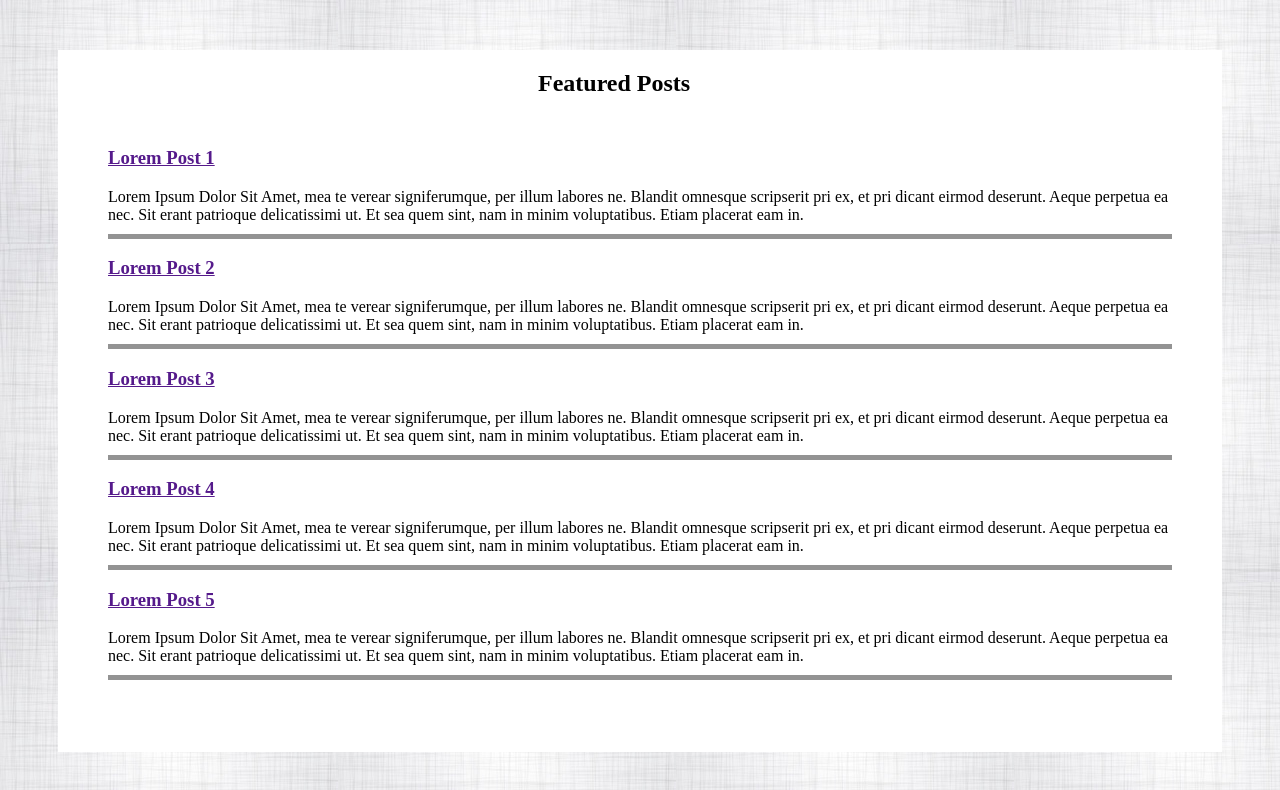
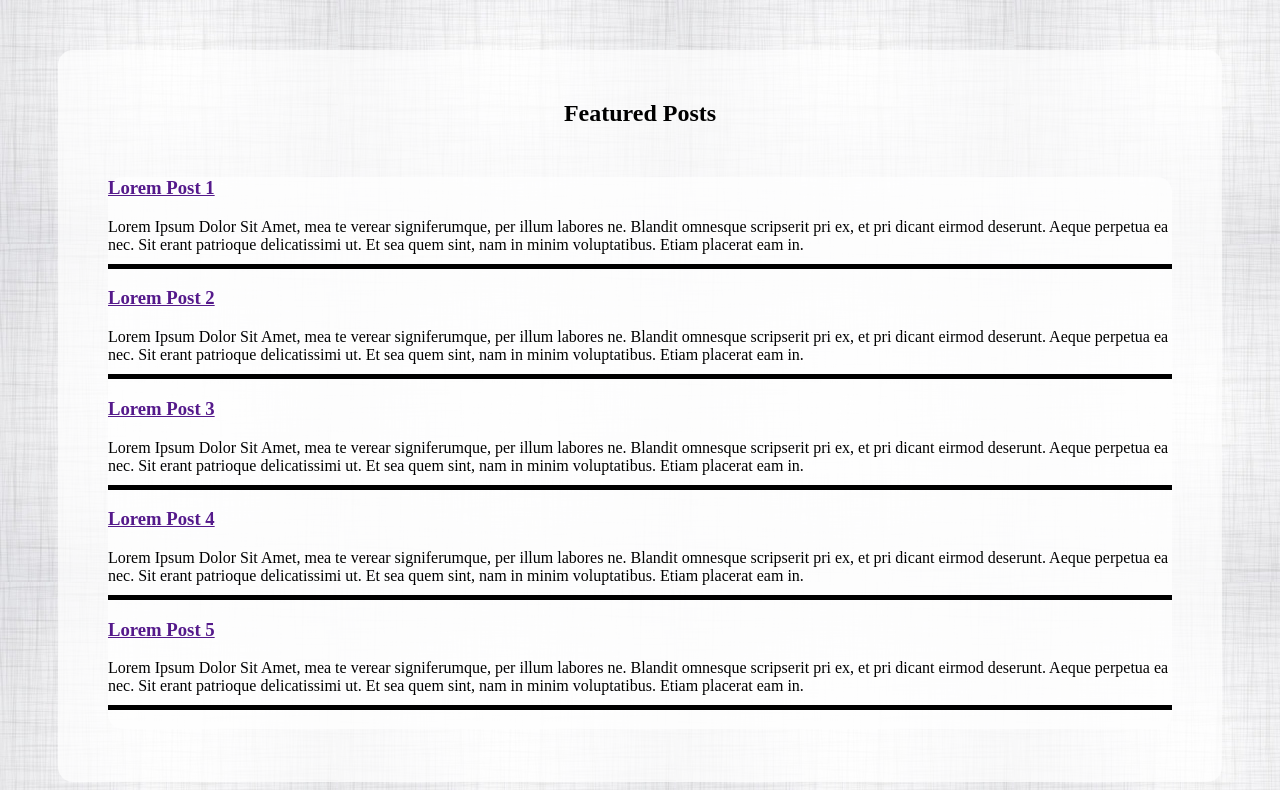
Before and after one commit to DyandraWI/Tugas_PakJum2, a plain HTML site: page index.html in a window 1280 px wide. Shown: the part 94-884 px from the top of the page. Drawn offline with Linux system fonts and the light colour scheme.

Commit message:
First Commit

```diff
--- a/index.html
+++ b/index.html
@@ -20,7 +20,7 @@
       </nav>
     </header>
     <section class="flex-container">
-      <h1>Featured Posts</h1>
+      <h1 style="text-align: center;">Featured Posts</h1>
       <div id="article-list" class="flex-container">
         <article>
           <a href=""><h3>Lorem Post 1</h3></a>
--- a/public/CSS/Style.css
+++ b/public/CSS/Style.css
@@ -1,6 +1,6 @@
 h1{
-    padding-left: 480px;
-    padding-top: 20px;
+
+    padding-top: 50px;
 }
 
 nav{
@@ -19,6 +19,7 @@ nav ul a{
     list-style-type: none;
     display: inline-block;
     padding: 10px 25px;
+    color: crimson;
  }
 
  nav ul a li:hover{
@@ -36,12 +37,13 @@ h5{
 }
 
 .flex-container {
-    background-color: rgb(255, 255, 255);
+    background-color: rgba(255, 255, 255, 0.724);
     margin: 50px;
     padding-bottom: 3px;
+    border-radius: 15px;
   }
 
 .border{
-    border-bottom: 5px solid rgba(0, 0, 0, 0.425);
+    border-bottom: 5px solid rgb(0, 0, 0);
     padding-bottom: 10px;
 }
```
